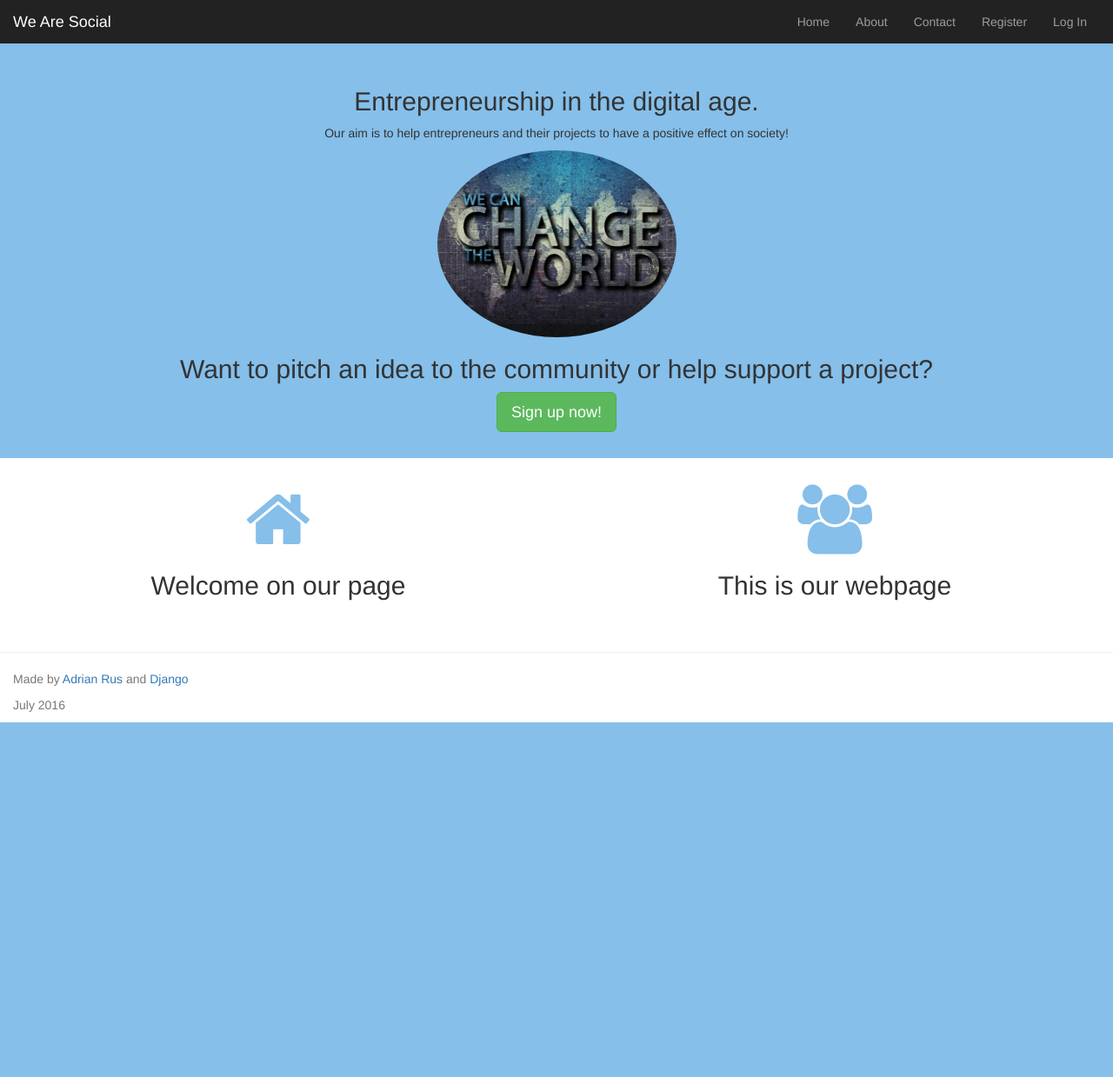
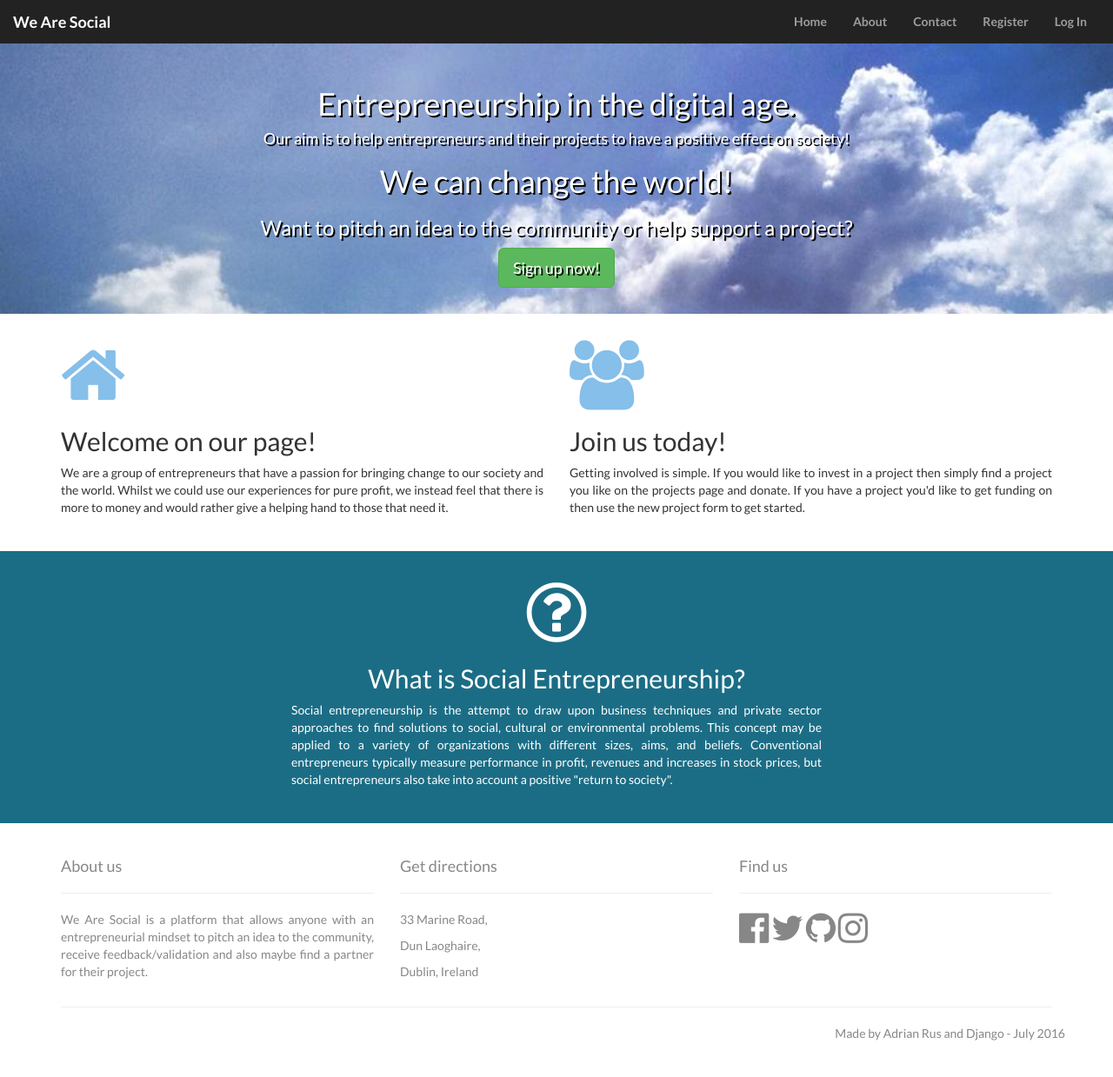
Before and after one commit to adrian-rus/we_are_social, a Django app: page / in a window 1280 px wide. Shown: the whole page at 87% size. Before the commit the page ends 831 px from the top, so only its background shows below. Run offline with Django 3.2, Linux system fonts and the light colour scheme; some libraries are stand-ins or nearby versions.

Commit message:
Styled home, about and contact pages

```diff
--- a/home/views.py
+++ b/home/views.py
@@ -1,5 +1,14 @@
 from django.shortcuts import render
 
 # Create your views here.
+
 def get_index(request):
-   return render(request, 'index.html')
+    return render(request, 'index.html')
+
+
+def get_about(request):
+    return render(request, 'about.html')
+
+
+def get_contact(request):
+    return render(request, 'contact.html')
--- a/static/custom.css
+++ b/static/custom.css
@@ -1,8 +1,30 @@
+body{
+    font-family: 'Lato', SansSerif;
+}
+
+.navbar-inverse{
+    font-weight: bolder;
+}
+
+#contact{
+    padding: 30px 0;
+}
+
+#googleMap{
+    min-height: 320px;
+}
+
 #intro{
     background-color: #85bfea;
     display: block;
     align-items: center;
     padding: 30px 0;
+    background: url("/static/images/intro.jpg");
+    background-repeat: no-repeat;
+    background-size: cover;
+    color: #fff;
+    font-weight: bolder;
+    text-shadow: 2px 2px #000;
 }
 
 #pic1{
@@ -12,8 +34,43 @@
 
 #weare{
     padding:30px 0;
+    text-align: justify;
 }
 #weare i{
     font-size: 80px;
     color: #85bfea;
 }
+
+#whatis{
+    background-color: #1b6d85;
+    color: #fff;
+    padding: 30px 0;
+}
+
+#whatis i{
+    font-size: 80px;
+    color:#fff;
+}
+
+#whatis p{
+    text-align: justify;
+}
+
+#footer{
+    background-color: #fff;
+    color: #878787;
+    padding: 30px 0px;
+}
+
+#footer a{
+    text-decoration: none;
+    color: inherit;
+}
+
+#footer i{
+    font-size: 40px;
+}
+
+#footer p{
+    text-align: justify;
+}
--- a/templates/base.html
+++ b/templates/base.html
@@ -7,10 +7,10 @@
     <meta name="viewport" content="width=device-width, initial-scale=1.0">
     <meta name="description" content="Full website application">
     <meta name="author" content="Adrian Rus adrian.rus@live.com">
+    <link href="http://fonts.googleapis.com/css?family=Lato:400,700" rel="stylesheet" type="text/css">
     <link rel="stylesheet" href="/static/bootstrap-3.3.7-dist/css/bootstrap.min.css">
     <link href="/static/css/font-awesome-4.6.3/css/font-awesome.min.css" rel="stylesheet">
     <link rel="stylesheet" href="/static/custom.css">
-
 {% block head_js %}{% endblock head_js %}
 
 </head>
@@ -29,8 +29,8 @@
         <ul class="nav navbar-nav navbar-right container-fluid">
             <li><a href="/">Home</a></li>
 
-            <li><a href="/pages/about/">About</a></li>
-            <li><a href="/pages/contact/">Contact</a></li>
+            <li><a href="{% url 'about'%} %}">About</a></li>
+            <li><a href="{% url 'contact' %}">Contact</a></li>
 
             {% if user.is_authenticated%}
                 <li><a href="/products/">Products</a></li>
@@ -69,10 +69,39 @@
    </div>
 
 </div>
-<hr>
-<footer class="footer container-fluid text-muted">
-       <p>Made by <a href="http://www.adrianrus.net">Adrian Rus</a> and <a href="https://www.djangoproject.com/">Django</a></p>
-       <p>July 2016</p>
+
+<footer class="footer container-fluid text-muted" id="footer">
+    <div class="container">
+        <div class="row">
+            <div class="col-md-4">
+                <h4>About us</h4>
+                <hr>
+                <p>We Are Social is a platform that allows anyone with an entrepreneurial mindset to pitch an idea to
+                    the community, receive feedback/validation and also maybe find a partner for their project.</p>
+            </div>
+            <div class="col-md-4">
+                <h4>Get directions</h4>
+                <hr>
+                <p>33 Marine Road, </p>
+                <p>Dun Laoghaire, </p>
+                <p>Dublin,
+                Ireland</p>
+            </div>
+            <div class="col-md-4">
+                <h4>Find us</h4>
+                <hr>
+                <a href="http://www.facebook.com"><i class="fa fa-facebook-official"></i></a>
+                <a href="http://www.twitter.com"><i class="fa fa-twitter"></i></a>
+                <a href="htttp://www.github.com"><i class="fa fa-github"></i> </a>
+                <a href="http://www.instgram.com"><i class="fa fa-instagram"></i> </a>
+            </div>
+
+        </div>
+        <hr>
+       <div class="row pull-right"><p>Made by <a href="http://www.adrianrus.net">Adrian Rus</a> and
+           <a href="https://www.djangoproject.com/">Django </a> - July 2016</p>
+       </div>
+</div>
 </footer>
 
 
@@ -81,5 +110,6 @@
 <!-- script references -->
 <script src="/static/js/jquery-3.1.0.js"></script>
 <script src="/static/bootstrap-3.3.7-dist/js/bootstrap.min.js">
+<script src="http://maps.googleapis.com/maps/api/js"></script>
 </script>
 </html>
--- a/templates/index.html
+++ b/templates/index.html
@@ -1,20 +1,40 @@
 {% extends 'base.html' %}
 {% block content %}
     <div class="row text-center" id="intro">
-    <h2>Entrepreneurship in the digital age. </h2>
-    <p>Our aim is to help entrepreneurs and their projects to have a positive effect on society!</p>
-            <img class="img-circle" src="/static/images/homepagepic.jpg"  align="middle" alt="home page pic" id="pic1">
-    <h2>Want to pitch an idea to the community or help support a project?</h2>
+    <h1>Entrepreneurship in the digital age. </h1>
+    <h4>Our aim is to help entrepreneurs and their projects to have a positive effect on society!</h4>
+            <h1>We can change the world!</h1>
+    <h3>Want to pitch an idea to the community or help support a project?</h3>
+
     <a class="btn btn-success btn-lg" href="/register/">Sign up now!</a>
     </div>
-    <div class="row text-center" id="weare">
+    <div class="container text-center" id="weare">
         <div class="col-md-6">
             <i class="fa fa-home"></i>
-            <h2>Welcome on our page</h2>
+            <h2>Welcome on our page!</h2>
+            <p>We are a group of entrepreneurs that have a passion for bringing change to our society and the world.
+                Whilst we could use our experiences for pure profit, we instead feel that there is more to money and
+                would rather give a helping hand to those that need it.</p>
         </div>
         <div class="col-md-6">
             <i class="fa fa-users"></i>
-            <h2>This is our webpage</h2>
+            <h2>Join us today!</h2>
+            <p>Getting involved is simple. If you would like to invest in a project then simply find a project
+                you like on the projects page and donate. If you have a project you'd like to get funding on then use
+                the new project form to get started. </p>
         </div>
     </div>
+    <div class="row text-center" id="whatis">
+    <div class="col-md-3"></div>
+    <div class="col-md-6 container">
+        <i class="fa fa-question-circle-o"></i>
+        <h2>What is Social Entrepreneurship?</h2>
+        <p>Social entrepreneurship is the attempt to draw upon business techniques and private sector approaches
+            to find solutions to social, cultural or environmental problems. This concept may be applied to a variety
+            of organizations with different sizes, aims, and beliefs. Conventional entrepreneurs typically measure
+            performance in profit, revenues and increases in stock prices, but social entrepreneurs also take into
+            account a positive "return to society".</p>
+    </div>
+    <div class="col-md-3"></div>
+    </div>
 {% endblock %}
--- a/templates/profile.html
+++ b/templates/profile.html
@@ -1,12 +1,15 @@
 {% extends "base.html" %}
+{% load bootstrap_tags %}
 {% block content %}
+
 <div class="container">
     <div class="row">
     <h2> Welcome {{ user.first_name }}!</h2>
     <p> You are logged in as {{ user.email }} </p>
     </div>
     <div class="row">
-    <p> You last login on {{ user.last_login }}</p>
+    <p> Your last login was on {{ user.last_login }}</p>
     </div>
+
 </div>
 {% endblock %}
--- a/we_are_social/urls.py
+++ b/we_are_social/urls.py
@@ -29,6 +29,8 @@ from threads import api_views as thread_api_views
 urlpatterns = [
     url(r'^admin/', admin.site.urls),
     url(r'^$', views.get_index),
+    url(r'^about/', views.get_about, name='about'),
+    url(r'^contact/', views.get_contact, name='contact'),
 
     # Auth URLs
     url(r'^pages/', include('django.contrib.flatpages.urls')),
```
Also changed, not shown: accounts/views.py (+4 -4 lines), templates/about.html (added, +47 -0 lines), templates/contact.html (added, +89 -0 lines), static/images/intro.jpg (added).
